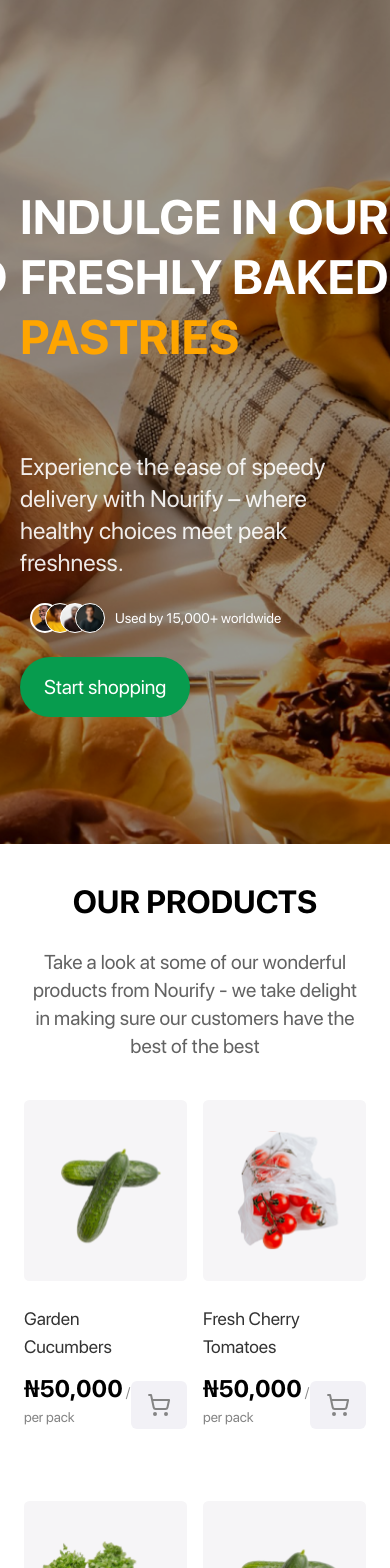
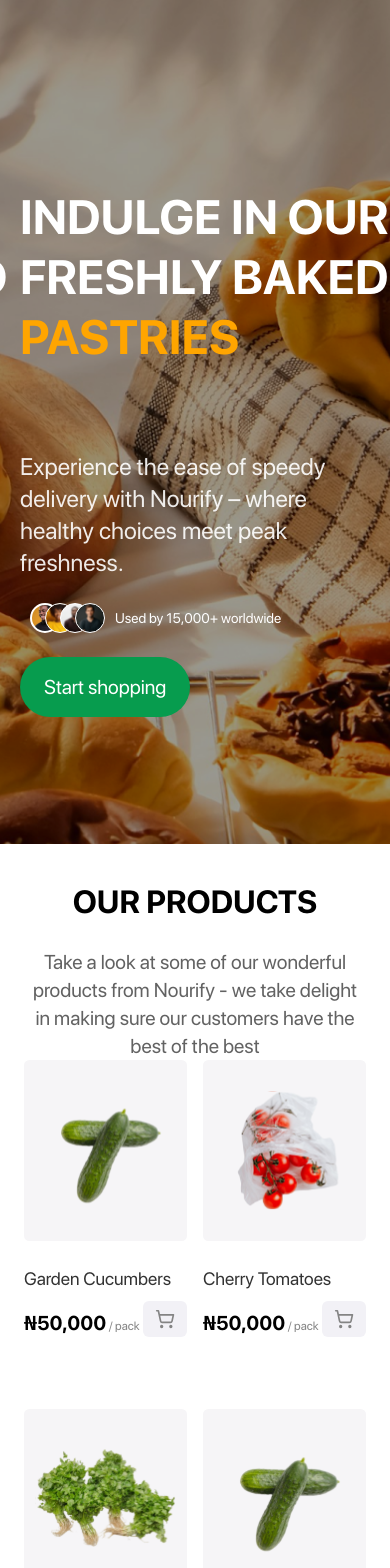
Before and after one commit to Nourify-develop/Nourify, a Next.js app: page / in a window 390 px wide. Shown: the top 1568 px of the page. Built offline with nearby package versions, Linux system fonts and the light colour scheme; a web font is replaced by a local one.

Commit message:
Ourproduct fixed

```diff
--- a/src/components/OurProducts.tsx
+++ b/src/components/OurProducts.tsx
@@ -12,7 +12,7 @@
   { id: 1, name: "Garden Cucumbers", price: "₦50,000", image: "/cucumber.svg" },
   {
     id: 2,
-    name: "Fresh Cherry Tomatoes",
+    name: " Cherry Tomatoes",
     price: "₦50,000",
     image: "/tomatoes.svg",
   },
@@ -23,7 +23,7 @@
   { id: 7, name: "Garden Cucumbers", price: "₦50,000", image: "/cucumber.svg" },
   {
     id: 8,
-    name: "Fresh Cherry Tomatoes",
+    name: " Cherry Tomatoes",
     price: "₦50,000",
     image: "/tomatoes.svg",
   },
@@ -66,9 +66,9 @@
   return (
     <div
       id="our-products"
-      className="bg-white flex flex-col py-10 gap-10 px-6 md:px-20"
+      className="bg-white flex flex-col py-10  md:gap-10 px-6 md:px-20"
     >
-      <div className="flex justify-between flex-col gap-7 md:flex-row text-center md:text-left w-full">
+      <div className="flex justify-between flex-col gap-7 lg:flex-row text-center md:text-left w-full">
         <h1 className="uppercase font-bold text-[2rem] leading-9 flex-1">
           our&nbsp;products{" "}
         </h1>
@@ -84,25 +84,28 @@
             className="flex flex-col gap-6 text-center mb-14"
           >
             <img src={product.image} alt={product.name} />
-            <div className="flex justify-between items-end">
-              <div className="flex justify-start text-left flex-col gap-3">
-                <h3 className="text-lg font-medium text-gray-4">
-                  {product.name}
-                </h3>
-                <p className="">
-                  <span className="font-bold text-2xl">{product.price}</span>
-                  <span className="text-sm text-gray-5"> / per pack</span>
+            <div className="flex justify-between flex-col gap-y-2">
+              <h3 className="text-lg text-left font-medium text-gray-4 overflow-hidden text-ellipsis whitespace-nowrap">
+                {product.name}
+              </h3>
+              <div className="flex justify-between items-end">
+                <p className="text-left ">
+                  <span className="font-bold text-xl lg:text-2xl">
+                    {product.price}
+                  </span>
+                  <span className="text-xs text-gray-5"> / pack</span>
                 </p>
+
+                <button className="lg:py-3 py-2 lg:px-4 px-3 transition-all duration-500 ease-linear rounded-md bg-background-2 hover:bg-secondary focus-within:hover:bg-secondary active:hover:bg-secondary group">
+                  <LuShoppingCart className="h-5 w-5 lg:h-6 lg:w-6 transition-all duration-500 ease-linear text-gray-6 group-hover:text-white" />
+                </button>
               </div>
-              <button className="py-3 px-4 transition-all duration-500 ease-linear rounded-md bg-background-2 hover:bg-secondary focus-within:hover:bg-secondary active:hover:bg-secondary group">
-                <LuShoppingCart className="h-6 w-6 transition-all duration-500 ease-linear text-gray-6 group-hover:text-white" />
-              </button>
             </div>
           </div>
         ))}
       </div>
       <div className="flex justify-end">
-        <button className="bg-secondary text-white rounded-[65px] font-medium text-xl py-3 px-6 flex justify-between items-center">
+        <button className="bg-secondary text-white rounded-[65px] font-medium lg:text-xl text-base py-2 px-4 lg:py-3 lg:px-6 flex justify-between items-center">
           See More <img src="/arrow-up-right.svg" alt="arrow" />
         </button>
       </div>
```
